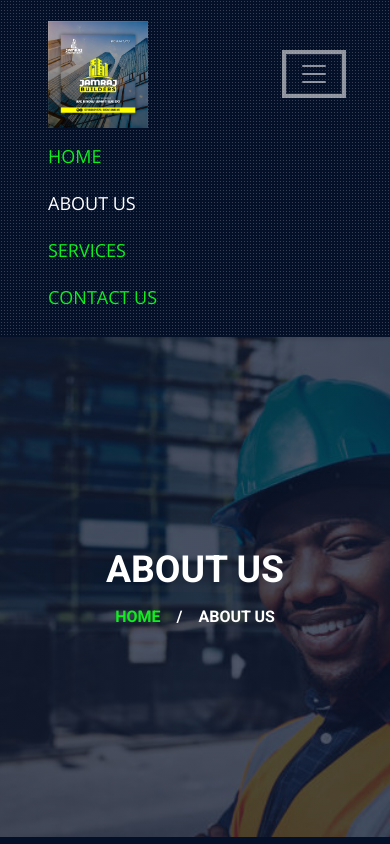
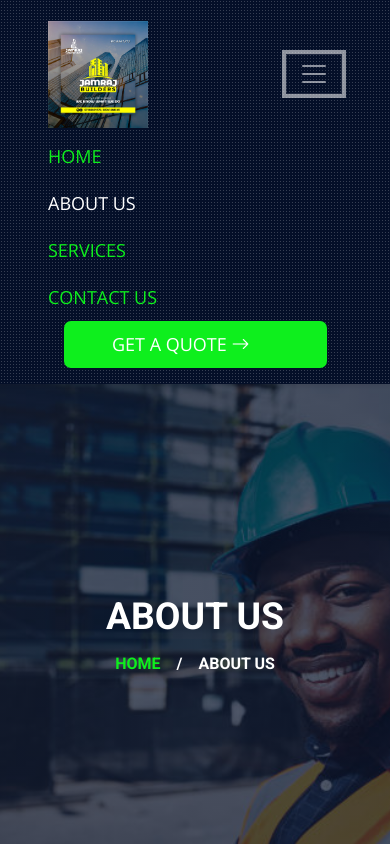
Before and after one commit to olamilekan001/jamraj-builders, a plain HTML site: page about.html in a window 390 px wide. Both pictures are taken after a click on the button 314 px from the left and 74 px from the top of the page. Shown: the top 844 px of the page. Drawn offline with nearby package versions, Linux system fonts and the light colour scheme; files that its build step writes are made by us from their sources; files whose address does not match are found by name.

Commit message:
second commit

```diff
--- a/about.html
+++ b/about.html
@@ -133,8 +133,8 @@
             </div> -->
               <a href="contact.html" class="nav-item nav-link">Contact Us</a>
               <a
-                href=""
-                class="nav-item nav-link bg-icon text-white px-5 ms-3 d-none d-lg-block quote"
+                href="https://www.instagram.com/jamrajbuilders?igsh=eW9xeDAyNHFlMmtk&utm_source=ig_contact_invite"
+                class="nav-item nav-link bg-icon text-white px-5 ms-3 d-lg-block quote"
                 >Get A Quote <i class="bi bi-arrow-right"></i
               ></a>
             </div>
```
Also changed, not shown: contact.html (+2 -2 lines), index.html (+4 -4 lines), service.html (+2 -2 lines).
